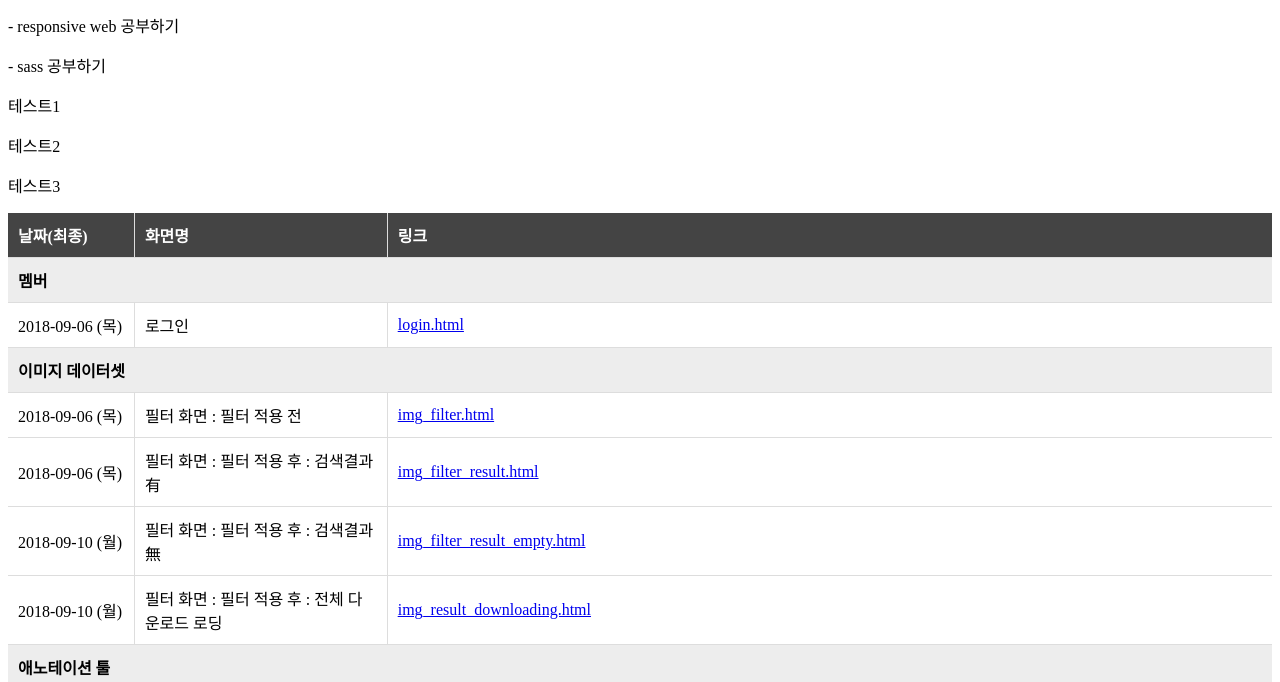
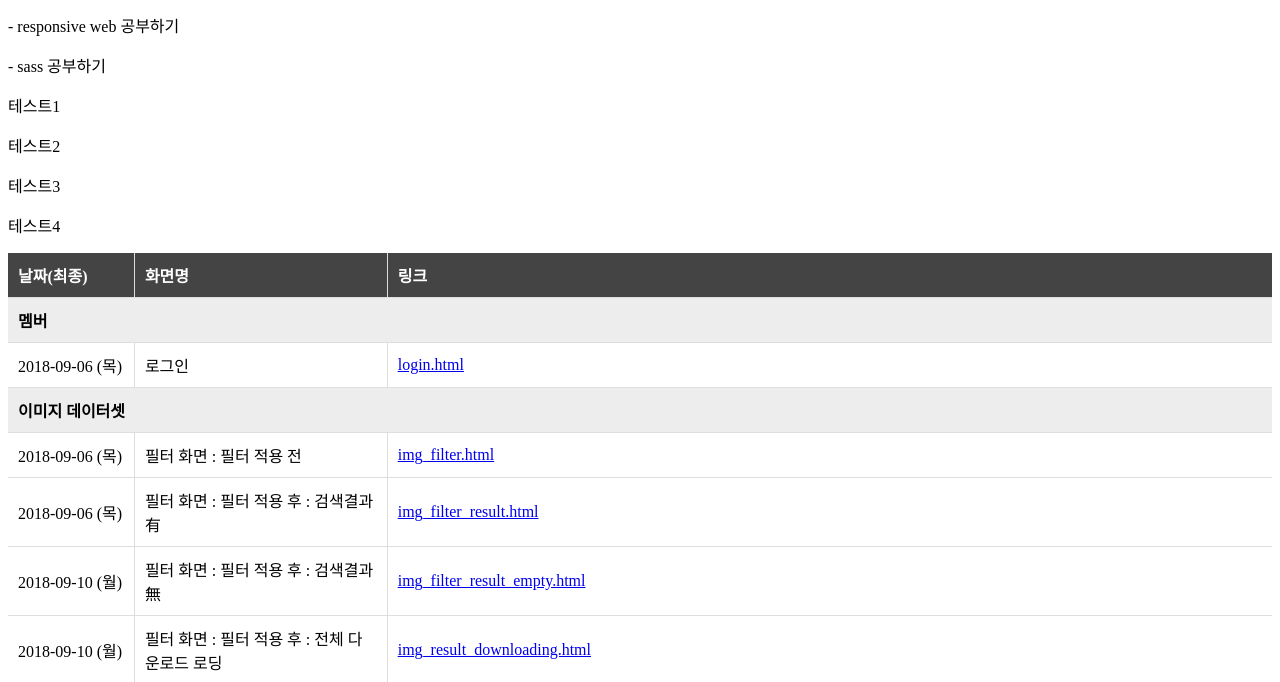
Before and after one commit to pey9087/git-practice, a plain HTML site: page index.html in a window 1280 px wide. Shown: the part 80-762 px from the top of the page. Drawn offline with Linux system fonts and the light colour scheme.

Commit message:
충돌 처리

```diff
--- a/index.html
+++ b/index.html
@@ -35,6 +35,7 @@
 	<p>테스트1</p>
 	<p>테스트2</p>
 	<p>테스트3</p>
+	<p>테스트4</p>
 	<table>
 		<colgroup>
 			<col width="10%">
```
